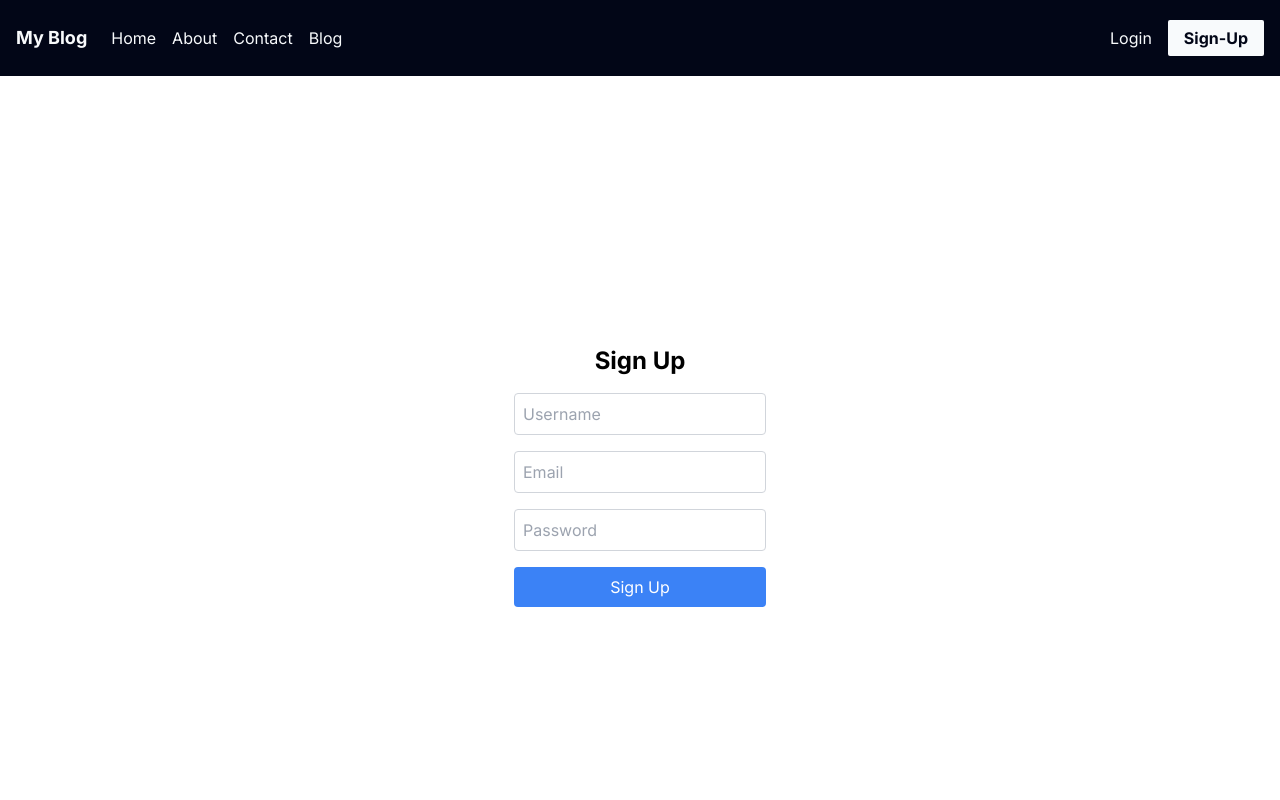
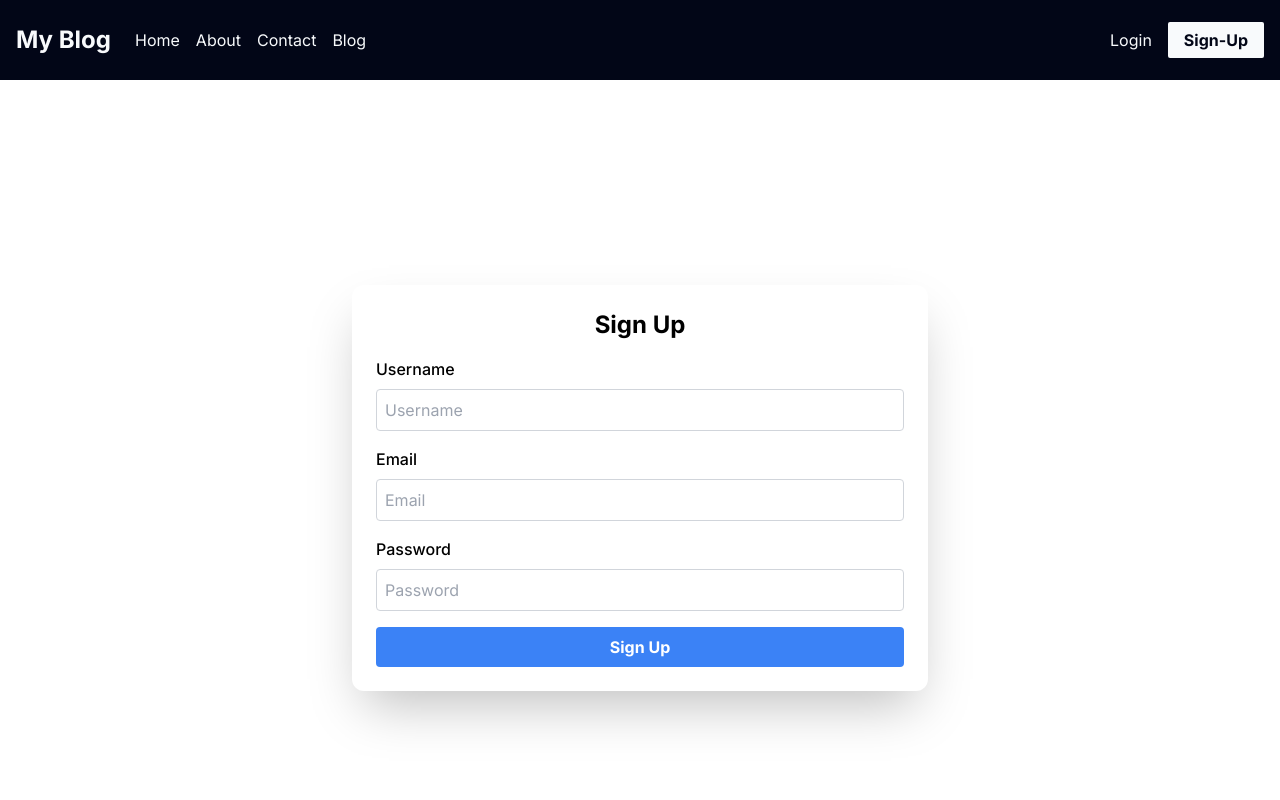
Before and after one commit to edricnguyen03/my-blog-nextjs, a Next.js app: page /auth/sign-up in a window 1280 px wide. Shown: the top 800 px of the page. Built offline with nearby package versions, Linux system fonts and the light colour scheme; no server answers.

Commit message:
Update Ui

```diff
--- a/src/app/about/page.tsx
+++ b/src/app/about/page.tsx
@@ -1,8 +1,8 @@
+import HomeAbout from '@/components/fragment/about';
 export default function AboutPage() {
     return (
         <div className="flex items-center justify-center h-screen">
-            <h1 className="text-2xl font-bold">About Us</h1>
-            <p className="px-4">This is the about page.</p>
+            <HomeAbout />
         </div>
     );
 }
--- a/src/app/auth/login/page.tsx
+++ b/src/app/auth/login/page.tsx
@@ -2,6 +2,7 @@
 
 import { useState, useEffect } from "react";
 import { useRouter } from "next/navigation";
+import Container from "@/components/container";
 
 const Login = () => {
     const [email, setEmail] = useState("");
@@ -48,10 +49,12 @@ const Login = () => {
     };
 
     return (
-        <div className="flex flex-col items-center justify-center h-screen">
-            <h1 className="text-2xl font-bold mb-4">Login</h1>
+        <Container classNames="flex flex-col items-center justify-center h-screen">
             {isLoading && <p className="text-blue-500 mb-4">Signing in...</p>}
-            <form className="flex flex-col gap-4" onSubmit={handleLogin}>
+            <form className="flex flex-col gap-4 w-full max-w-xl rounded-xl shadow-2xl p-6" onSubmit={handleLogin}>
+                <h1 className="text-2xl text-center font-bold mb-4">Login</h1>
+                <div className="flex flex-col gap-2">
+                    <label htmlFor="email" className="font-medium">Email</label>
                     <input
                         type="email"
                         placeholder="Email"
@@ -61,6 +64,9 @@ const Login = () => {
                         required
                         disabled={isLoading} // Vô hiệu hóa khi đang xử lý
                     />
+                </div>
+                <div className="flex flex-col gap-2">
+                    <label htmlFor="password" className="font-medium">Password</label>
                     <input
                         type="password"
                         placeholder="Password"
@@ -70,10 +76,11 @@ const Login = () => {
                         required
                         disabled={isLoading} // Vô hiệu hóa khi đang xử lý
                     />
+                </div>
                 {error && <p className="text-red-500">{error}</p>}
                 <button
                     type="submit"
-                    className={`p-2 rounded ${isLoading
+                    className={`p-2 rounded font-bold ${isLoading
                         ? "bg-gray-400 text-white cursor-not-allowed"
                         : "bg-blue-500 text-white"
                         }`}
@@ -82,7 +89,7 @@ const Login = () => {
                     {isLoading ? "Logging in..." : "Login"}
                 </button>
             </form>
-        </div>
+        </Container>
     );
 };
 
--- a/src/app/auth/logout/page.tsx
+++ b/src/app/auth/logout/page.tsx
@@ -9,9 +9,7 @@ const Logout = () => {
     useEffect(() => {
         // Xóa cookie chứa thông tin người dùng
         document.cookie = "user=; path=/; expires=Thu, 01 Jan 1970 00:00:00 GMT;";
-        // Chuyển hướng về trang đăng nhập
         router.push("/");
-        // redirect("/");
         window.location.reload();
     }, [router]);
 
--- a/src/app/auth/sign-up/page.tsx
+++ b/src/app/auth/sign-up/page.tsx
@@ -2,6 +2,7 @@
 
 import { useState } from "react";
 import { useRouter } from "next/navigation";
+import Container from "@/components/container";
 
 const SignUp = () => {
     const [username, setUsername] = useState("");
@@ -40,37 +41,49 @@ const SignUp = () => {
     };
 
     return (
-        <div className="flex flex-col items-center justify-center min-h-screen py-2">
-            <h1 className="text-2xl font-bold">Sign Up</h1>
-            <form className="flex flex-col mt-4 space-y-4" onSubmit={handleSignUp}>
+        <Container classNames="flex flex-col items-center justify-center h-screen">
+            <form className="flex flex-col mt-4 space-y-4 w-full max-w-xl rounded-xl shadow-2xl p-6" onSubmit={handleSignUp}>
+                <h1 className="text-2xl text-center font-bold">Sign Up</h1>
+                <div className="flex flex-col gap-2">
+                    <label htmlFor="username" className="font-medium">Username</label>
                     <input
                         type="text"
+                        id="username"
                         placeholder="Username"
                         value={username}
                         onChange={(e) => setUsername(e.target.value)}
                         className="p-2 border border-gray-300 rounded"
                         required
                     />
+                </div>
+                <div className="flex flex-col gap-2">
+                    <label htmlFor="email" className="font-medium">Email</label>
                     <input
                         type="email"
+                        id="email"
                         placeholder="Email"
                         value={email}
                         onChange={(e) => setEmail(e.target.value)}
                         className="p-2 border border-gray-300 rounded"
                         required
                     />
+                </div>
+                <div className="flex flex-col gap-2">
+                    <label htmlFor="password" className="font-medium    ">Password</label>
                     <input
                         type="password"
+                        id="password"
                         placeholder="Password"
                         value={password}
                         onChange={(e) => setPassword(e.target.value)}
                         className="p-2 border border-gray-300 rounded"
                         required
                     />
+                </div>
                 {error && <p className="text-red-500">{error}</p>}
                 <button
                     type="submit"
-                    className={`p-2 rounded ${isLoading
+                    className={`p-2 rounded font-bold ${isLoading
                         ? "bg-gray-400 text-white cursor-not-allowed"
                         : "bg-blue-500 text-white hover:bg-blue-600"
                         }`}
@@ -78,8 +91,8 @@ const SignUp = () => {
                 >
                     {isLoading ? "Signing up..." : "Sign Up"}
                 </button>
-            </form>
-        </div>
+            </form >
+        </Container >
     );
 };
 
--- a/src/app/blogs/page.tsx
+++ b/src/app/blogs/page.tsx
@@ -27,7 +27,7 @@ export default async function Blogs() {
                 <h1 className="text-4xl font-bold">All Blogs</h1>
                 <Link
                     href="/blogs/new"
-                    className="w-max rounded-md bg-slate-950 px-4 py-2 text-lg text-slate-50"
+                    className="w-max rounded-md bg-slate-950 px-4 py-2 text-base font-bold text-slate-50"
                 >
                     Create new
                 </Link>
--- a/src/app/contact/page.tsx
+++ b/src/app/contact/page.tsx
@@ -1,8 +1,7 @@
+import HomeContact from "@/components/fragment/contact";
+
 export default function ContractPage() {
     return (
-        <div className="flex items-center justify-center h-screen">
-            <h1 className="text-2xl font-bold">Contract Page</h1>
-            <p className="px-4">This is the contract page.</p>
-        </div>
+        <HomeContact />
     );
 }
--- a/src/app/page.tsx
+++ b/src/app/page.tsx
@@ -1,16 +1,11 @@
 
 import { Fragment } from "react";
 import HomeHero from '../components/fragment/home';
-
-import HomeAbout from "@/components/fragment/about";
-import HomeContact from "@/components/fragment/contact";
 
 export default function Home() {
   return (
     <Fragment>
       <HomeHero />
-      <HomeAbout />
-      <HomeContact />
     </Fragment>
   );
 }
--- a/src/components/page/header.tsx
+++ b/src/components/page/header.tsx
@@ -8,7 +8,7 @@ const Header = () => {
         <header className='bg-slate-950 text-slate-50'>
             <Container classNames='flex items-center justify-between py-6'>
                 <div className='flex items-center justify-center gap-6'>
-                    <Link href='/' className='text-lg font-bold'>My Blog</Link>
+                    <Link href='/' className='text-2xl font-bold'>My Blog</Link>
                     <nav>
                         <ul className='flex gap-4 items-center justify-start'>
                             <li>
```
Also changed, not shown: src/app/blogs/new/page.tsx (+21 -4 lines). Lines whose indentation alone changed are shown as unchanged.
